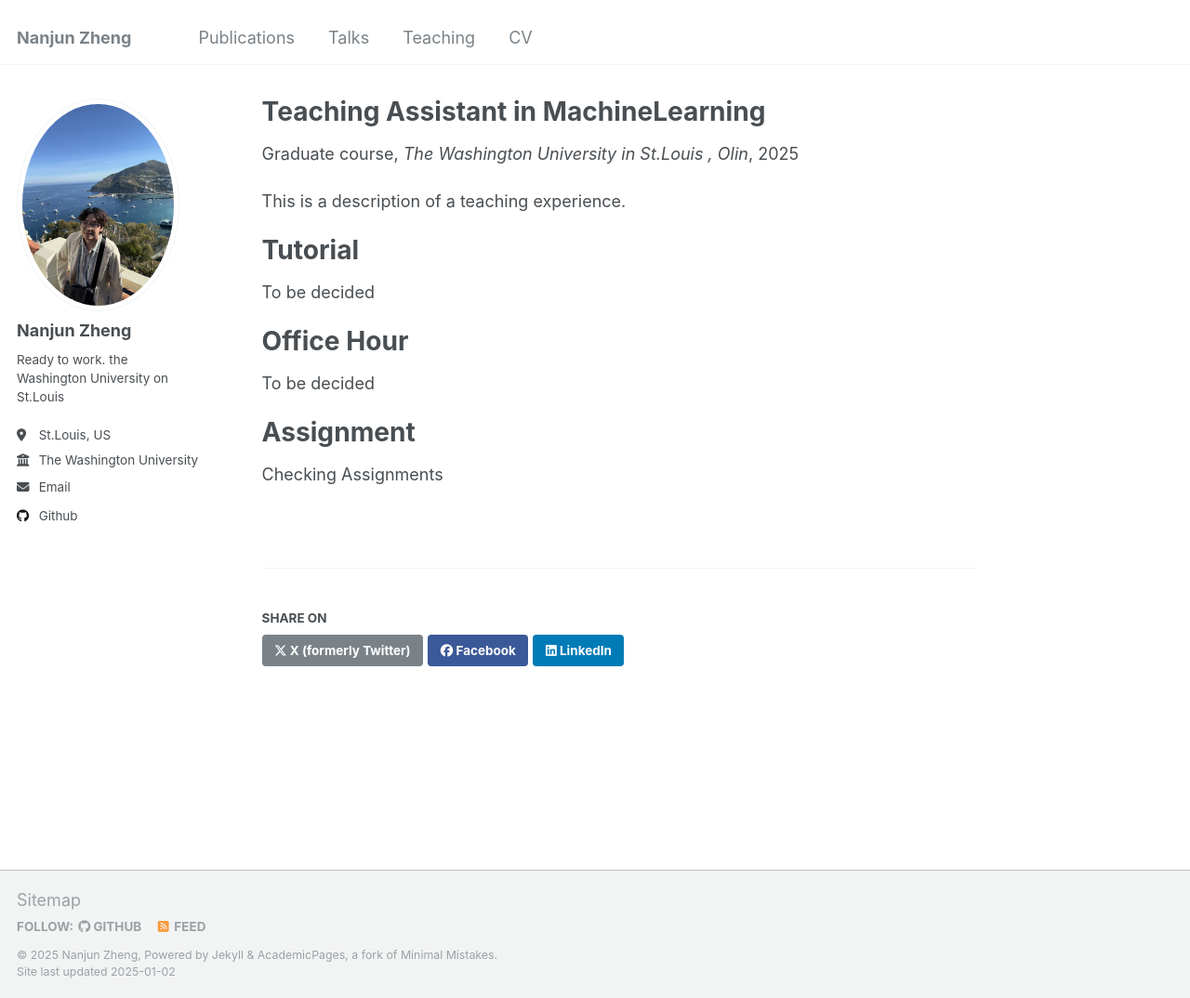
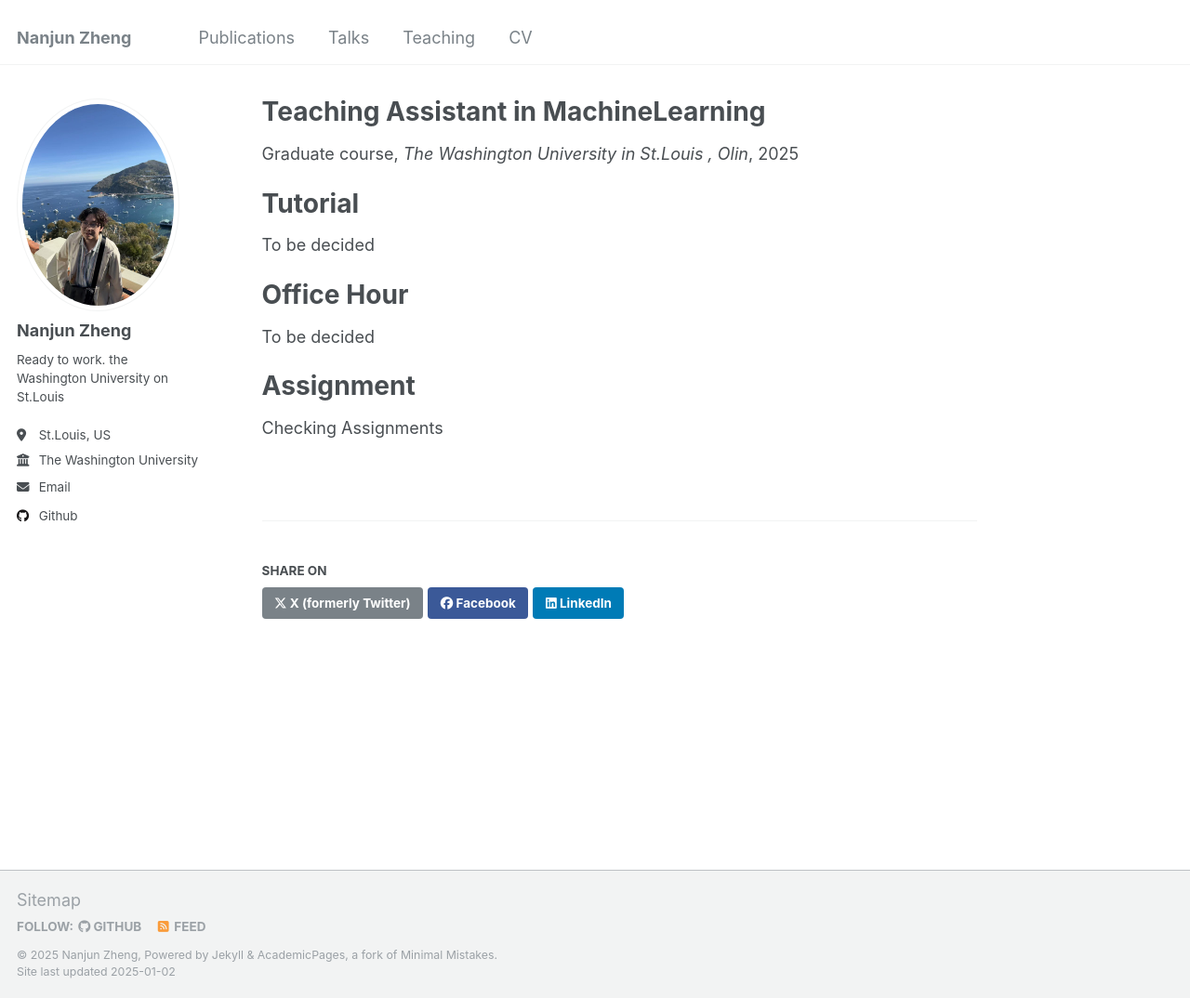
Before and after one commit to J4mes7mi/J4mes7mi.github.io, a Jekyll site: the page built from _teaching/2014-spring-teaching-1.md, in a window 1280 px wide and 1074 px high. Shown: the whole window at 93% size. Built offline with Jekyll 4.4.1, drawn with Linux system fonts in a browser that asks for light colours.

Commit message:
Update 2014-spring-teaching-1.md

```diff
--- a/_teaching/2014-spring-teaching-1.md
+++ b/_teaching/2014-spring-teaching-1.md
@@ -8,7 +8,6 @@ date: 2025-01-01
 location: "St.Louis, US"
 ---
 
-This is a description of a teaching experience.
 
 Tutorial
 ======
```
